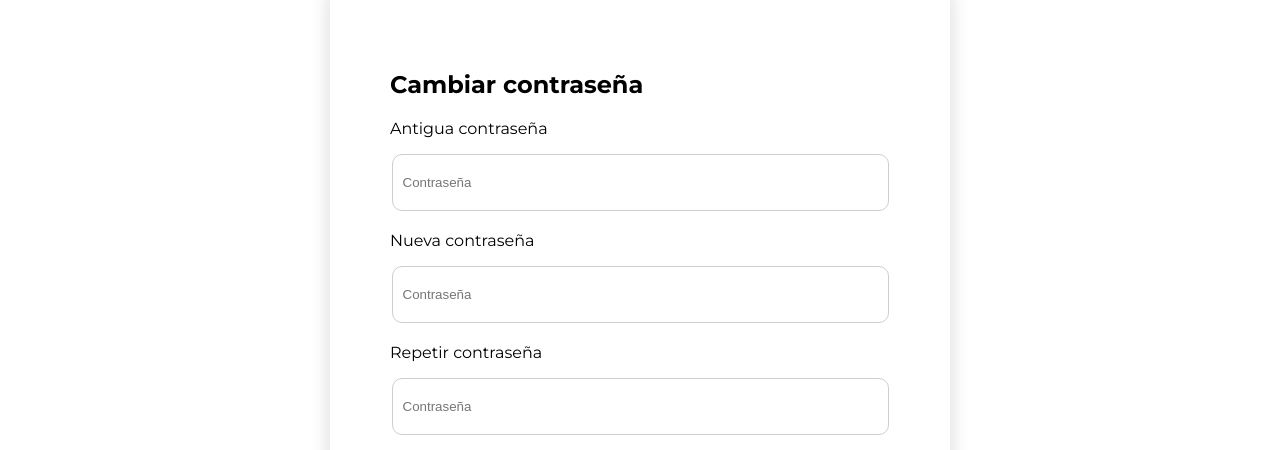
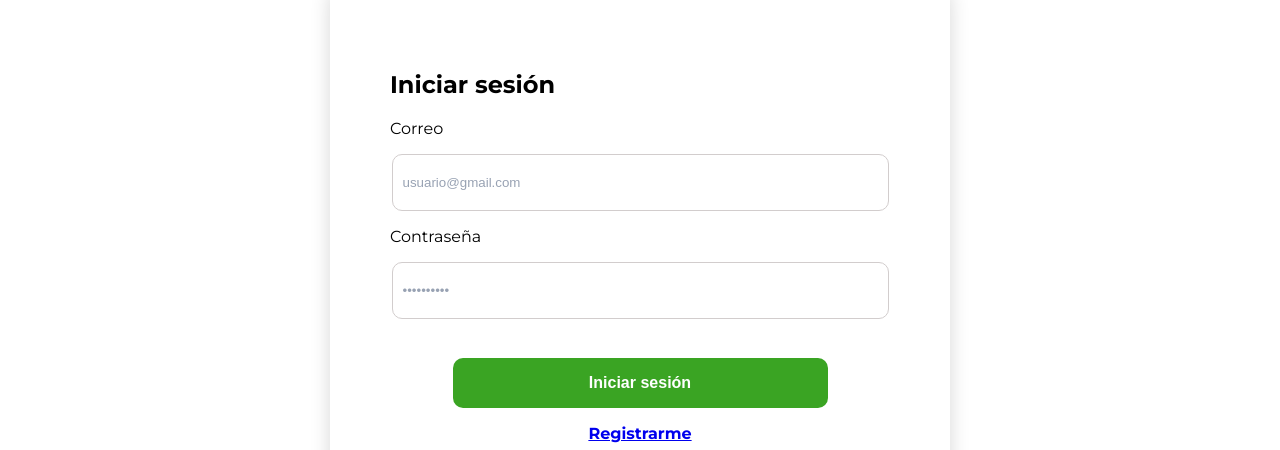
Before and after one commit to aenriquez2206/APP---PROGRA.WEB, a React (Vite) app: page / in a window 1280 px wide. Shown: the part 350-800 px from the top of the page. Built offline with nearby package versions, Linux system fonts and the light colour scheme.

Commit message:
Routing de interfaces de logueo terminado. Merge pendiente.

```diff
--- a/package.json
+++ b/package.json
@@ -12,7 +12,7 @@
   "dependencies": {
     "react": "^19.1.1",
     "react-dom": "^19.1.1",
-    "react-router-dom": "^7.9.3"
+    "react-router-dom": "^7.9.4"
   },
   "devDependencies": {
     "@eslint/js": "^9.36.0",
--- a/src/Forgot.jsx
+++ b/src/Forgot.jsx
@@ -3,6 +3,15 @@ import Header from './components/header/Header';
 import NavBar from './components/navBar/NavBar';
 import Footer from './components/footer/Footer';
 import LoginCard from './components/loginCard/loginCard';
+import {useNavigate} from 'react-router-dom';
+
+function FgtBttn({children})
+{
+    const navigate = useNavigate();
+    return(
+        <button id='forgotButton' onClick={()=>navigate('/change')}>{children}</button>
+    )
+}
 
 function Forgot(){
 
@@ -24,7 +33,7 @@ function Forgot(){
 
                 <br></br>
 
-                <button id="forgotButton">Recuperar contraseña</button>
+                <FgtBttn>Recuperar contraseña</FgtBttn>
 
             </LoginCard>
             <Footer />
--- a/src/Login.css
+++ b/src/Login.css
@@ -0,0 +1,15 @@
+#loginButton{
+    background-color: rgb(58, 164, 35);
+    border: none;
+    border-radius: 10px;
+    color: white;
+    display: block;
+    font-size: 16px;
+    font-weight: bold;
+    height: 50px;
+    margin: 0 auto;
+    padding: 10px;
+    padding-left: 100px;
+    padding-right: 100px;
+    width: 75%;
+}
--- a/src/Login.jsx
+++ b/src/Login.jsx
@@ -3,6 +3,15 @@ import Header from './components/header/Header';
 import NavBar from './components/navBar/NavBar';
 import Footer from './components/footer/Footer';
 import LoginCard from './components/loginCard/loginCard';
+import {useNavigate} from 'react-router-dom';
+
+function LgnBttn({children})
+{
+    const navigate = useNavigate();
+    return(
+        <button id='loginButton' onClick={()=>navigate('/login')}>{children}</button>
+    )
+}
 
 function Login(){
 
@@ -21,11 +30,11 @@ function Login(){
 
                     <br></br>
 
-                    <button id='loginButton'>Iniciar sesión</button>
+                    <LgnBttn>Iniciar sesión</LgnBttn>
 
-                    <p id="reg"><a href=''>Registrarme</a></p>
+                    <p id="reg"><a href='/register'>Registrarme</a></p>
 
-                    <p id="olv"><a href=''>Olvidé mi contraseña</a></p>
+                    <p id="olv"><a href='/forgot'>Olvidé mi contraseña</a></p>
             </LoginCard>
             <Footer />
         </>
--- a/src/main.jsx
+++ b/src/main.jsx
@@ -1,10 +1,23 @@
 import { StrictMode } from 'react'
 import { createRoot } from 'react-dom/client'
+import { BrowserRouter, Routes, Route } from 'react-router-dom'
 import './index.css'
+import Login from './Login.jsx'
+import Register from './Register.jsx'
+import Forgot from './Forgot.jsx'
+import Recover from './Recover.jsx'
 import Change from './Change.jsx'
 
 createRoot(document.getElementById('root')).render(
   <StrictMode>
-      <Change/>
+    <BrowserRouter>
+      <Routes>
+        <Route path="/" element={<Login />} />
+        <Route path="/register" element={<Register />} />
+        <Route path="/forgot" element={<Forgot />} />
+        <Route path="/recover" element={<Recover />} />
+        <Route path="/change" element={<Change />} />
+      </Routes>
+    </BrowserRouter>
   </StrictMode>,
 )
```
Also changed, not shown: 1 other file (tests, documents, lock files or other folders).
